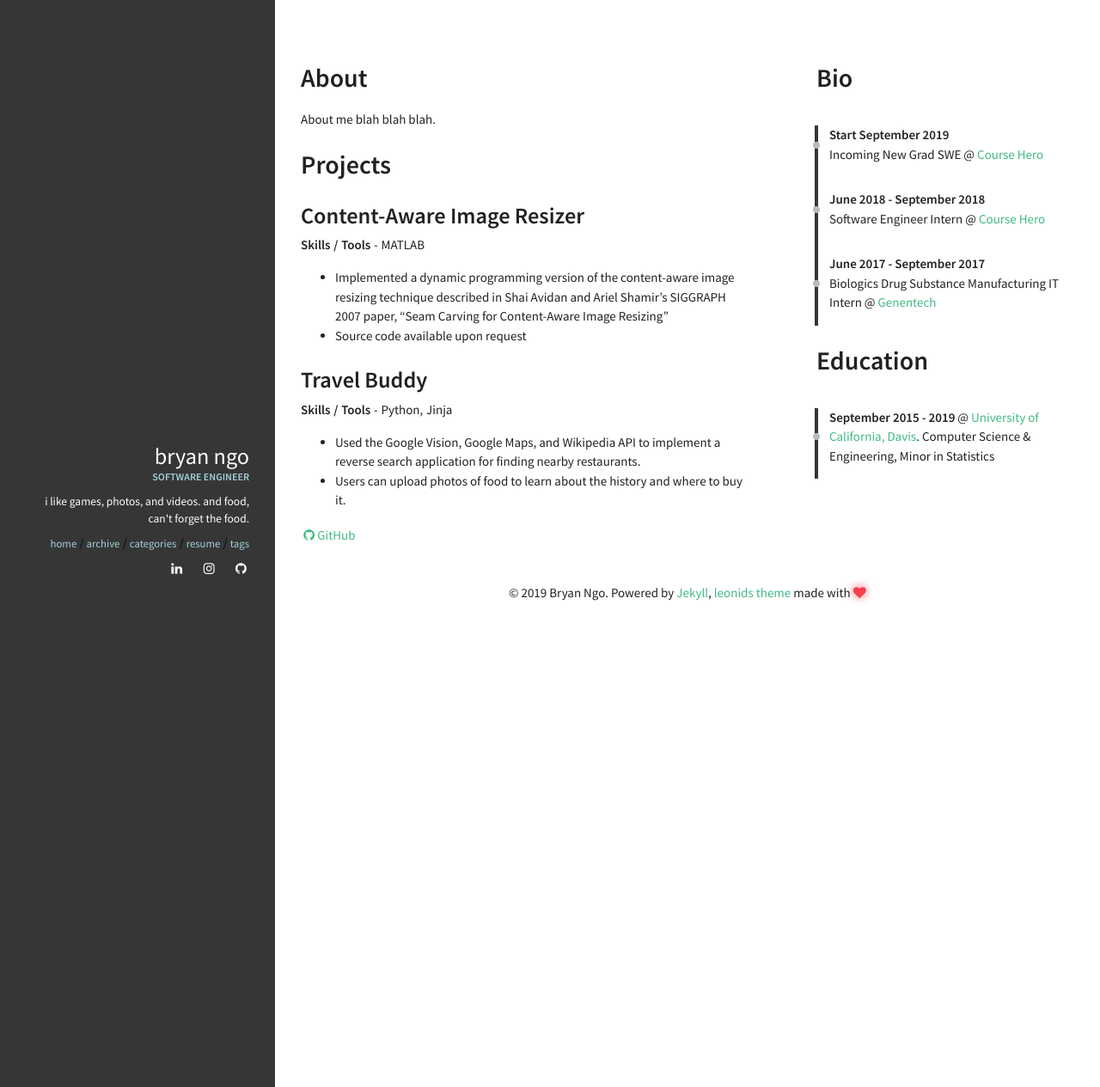
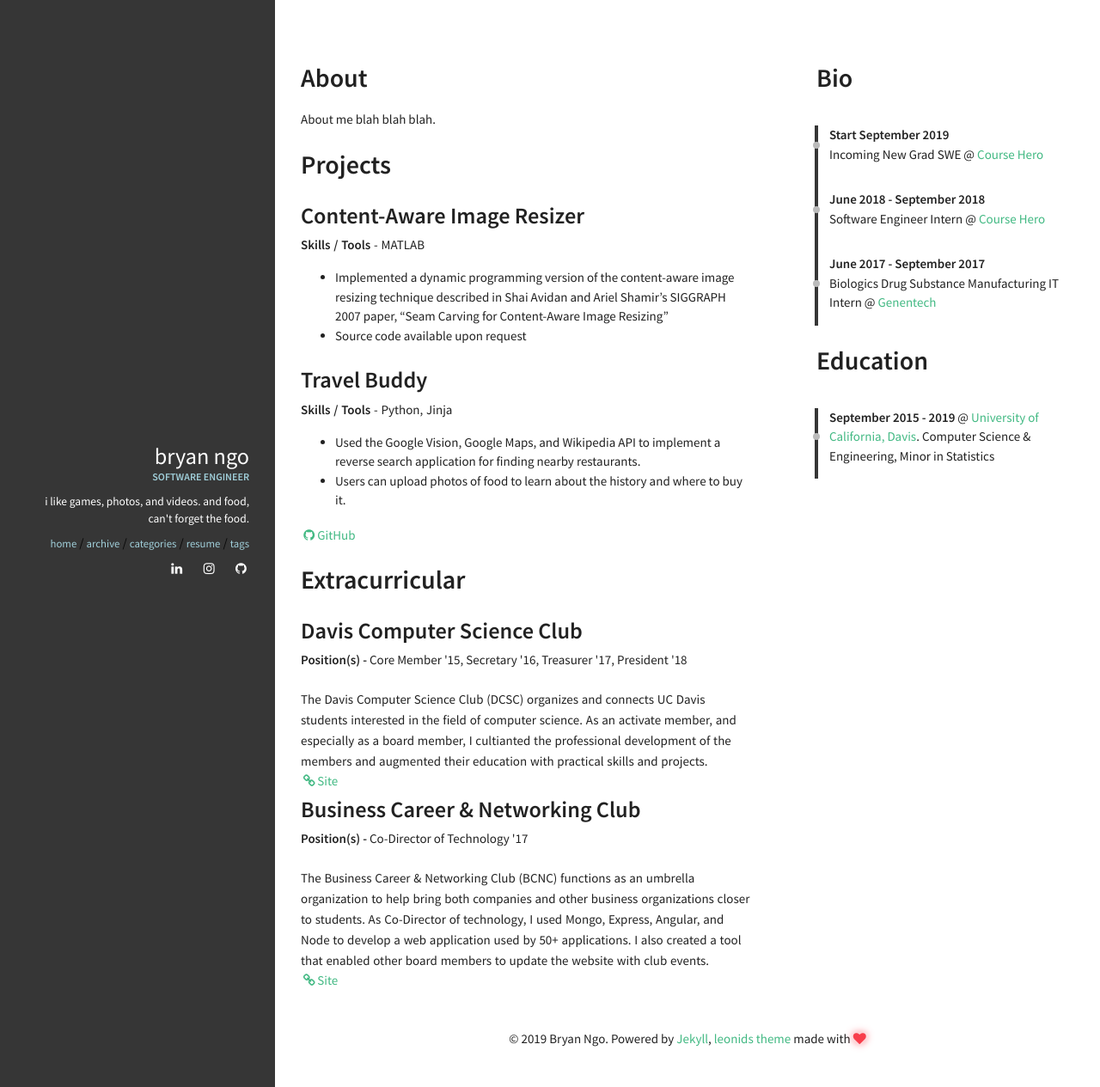
Before and after one commit to bryngo/bryngo.github.io, a Jekyll site: the page built from resume.html, in a window 1280 px wide. Shown: the whole page at 86% size. Built offline with Jekyll 4.4.1, drawn with Linux system fonts in a browser that asks for light colours.

Commit message:
updated resume

```diff
--- /dev/null
+++ b/_data/index/extra.yml
@@ -0,0 +1,11 @@
+- org: Davis Computer Science Club
+  years: Sep 2015 - June 2019
+  positions: Core Member '15, Secretary '16, Treasurer '17, President '18
+  descr: The Davis Computer Science Club (DCSC) organizes and connects UC Davis students interested in the field of computer science. As an activate member, and especially as a board member, I cultianted the professional development of the members and augmented their education with practical skills and projects.
+  link: https://daviscsclub.org/
+
+- org: Business Career & Networking Club
+  years: May 2017 - Jun 2018
+  positions: Co-Director of Technology '17
+  descr: The Business Career & Networking Club (BCNC) functions as an umbrella organization to help bring both companies and other business organizations closer to students. As Co-Director of technology, I used Mongo, Express, Angular, and Node to develop a web application used by 50+ applications. I also created a tool that enabled other board members to update the website with club events.
+  link: https://davisbcnc.com/
--- /dev/null
+++ b/_includes/sections/extra.html
@@ -0,0 +1,15 @@
+<h1><span data-i18n="skills.my_skills">Extracurricular</span></h1>
+
+{% for extra in site.data.index.extra %}
+<div class="row">
+    <div class="col">
+        <h2 style="margin: 0">{{ extra.org }}</h2>
+        <b>Position(s) - </b>{{ extra.positions }}
+        <br><br> <p style="margin: 0">{{ extra.descr }}</p>
+
+        {% if extra.link %}
+        <a href="{{ extra.link }}"><i class="fa fa-fw fa-link"></i>Site</a>
+        {% endif %}
+    </div>
+</div>
+{% endfor %}
--- a/_layouts/resume.html
+++ b/_layouts/resume.html
@@ -14,6 +14,14 @@ layout: default
                 {% include sections/projects.html %}
             </div>
         </div>
+
+        <div class="row">
+            <div class="col">
+                {% include sections/extra.html %}
+            </div>
+        </div>
+
+
     </div>
 
     <div class="col l4 offset-l1">
```
